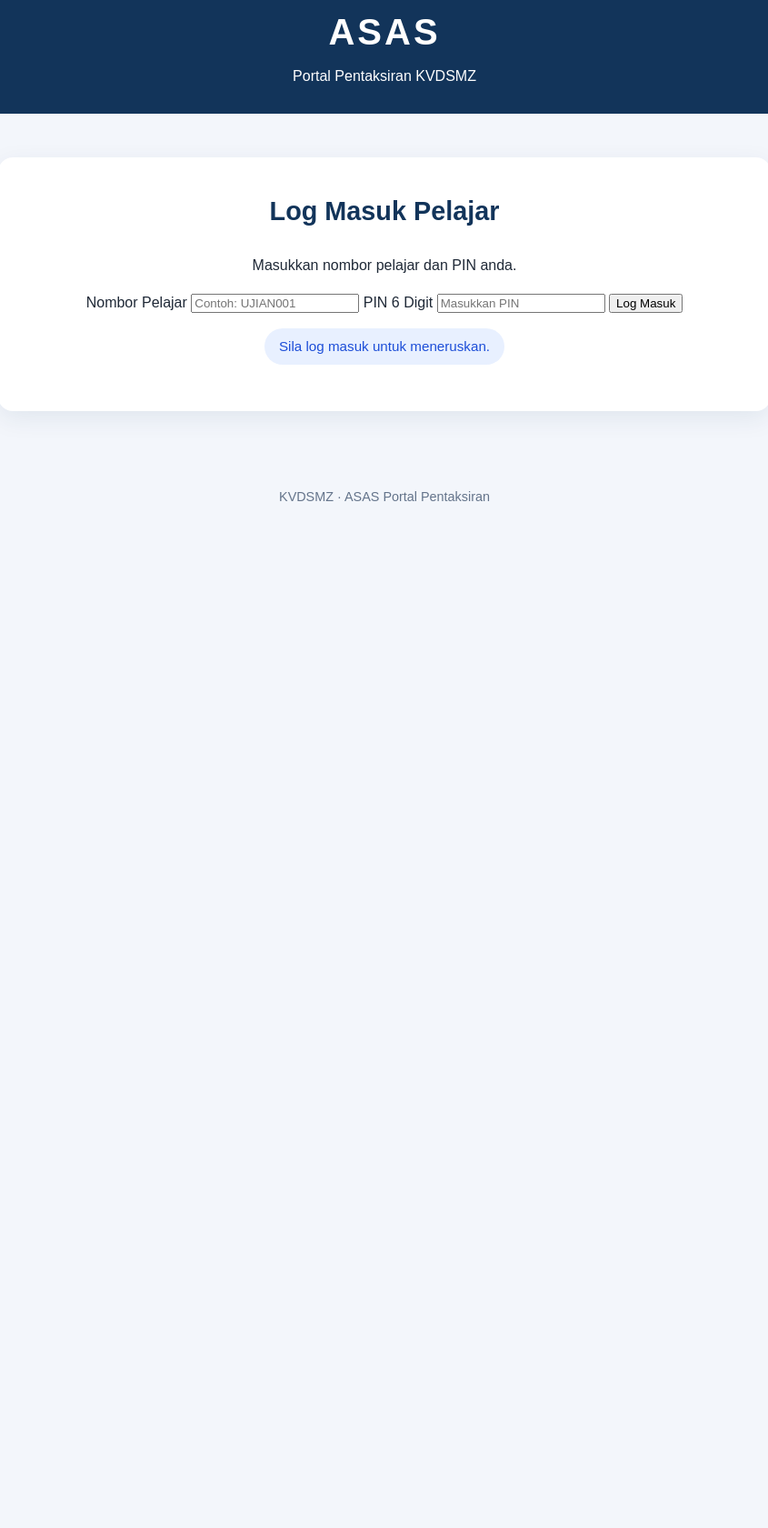
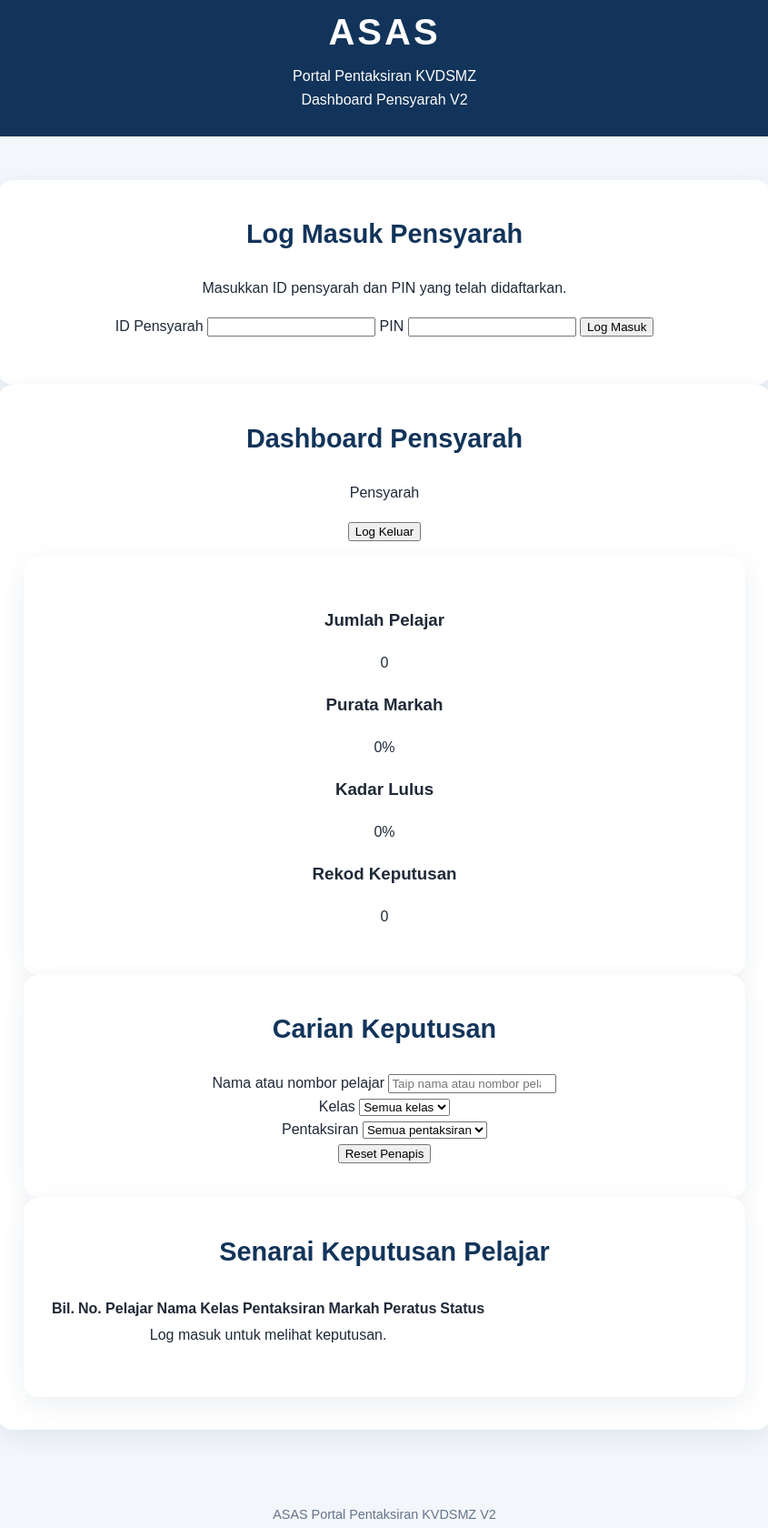
Before and after one commit to CikguMaz/asas-portal-pentaksiran-kvdsmz, a plain HTML site: page index.html in a window 1280 px wide. Shown: the part 25-1705 px from the top of the page at 91% size, without its empty margins (217-1062 px from the left). Before the commit the page ends 800 px from the top, so only its background shows below. Drawn offline with Linux system fonts and the light colour scheme.

Commit message:
Update index.html

```diff
--- a/index.html
+++ b/index.html
@@ -4,83 +4,155 @@
 <head>
   <meta charset="UTF-8">
   <meta name="viewport" content="width=device-width, initial-scale=1.0">
-  <meta name="theme-color" content="#12345a">
-  <title>ASAS | Portal Pentaksiran KVDSMZ</title>
+  <meta name="theme-color" content="#12305a">
+  <title>Dashboard Pensyarah | ASAS KVDSMZ</title>
   <link rel="stylesheet" href="style.css">
 </head>
 <body>
-  <header>
-    <h1>ASAS</h1>
-    <p>Portal Pentaksiran KVDSMZ</p>
+  <header class="header">
+    <div class="container">
+      <h1>ASAS</h1>
+      <p>Portal Pentaksiran KVDSMZ</p>
+      <span>Dashboard Pensyarah V2</span>
+    </div>
   </header>
 
-  <main>
-    <section id="loginPanel">
-      <h2>Log Masuk Pelajar</h2>
-      <p>Masukkan nombor pelajar dan PIN anda.</p>
+  <main class="container">
+    <!-- LOGIN PENSYARAH -->
+    <section id="loginPanel" class="panel">
+      <h2>Log Masuk Pensyarah</h2>
+      <p>Masukkan ID pensyarah dan PIN yang telah didaftarkan.</p>
 
       <form id="loginForm">
-        <label for="noPelajar">Nombor Pelajar</label>
+        <label for="idPensyarah">ID Pensyarah</label>
         <input
-          id="noPelajar"
-          name="noPelajar"
           type="text"
+          id="idPensyarah"
+          name="idPensyarah"
           autocomplete="username"
           required
-          maxlength="30"
-          placeholder="Contoh: UJIAN001"
         >
 
-        <label for="pin">PIN 6 Digit</label>
+        <label for="pinPensyarah">PIN</label>
         <input
-          id="pin"
-          name="pin"
           type="password"
+          id="pinPensyarah"
+          name="pinPensyarah"
           inputmode="numeric"
-          pattern="[0-9]{6}"
-          minlength="6"
-          maxlength="6"
           autocomplete="current-password"
           required
-          placeholder="Masukkan PIN"
         >
 
-        <button id="loginButton" type="submit">Log Masuk</button>
+        <button type="submit" id="loginButton">
+          Log Masuk
+        </button>
       </form>
 
-      <p id="status" role="status" aria-live="polite">
-        Sila log masuk untuk meneruskan.
-      </p>
+      <p id="loginStatus" role="status" aria-live="polite"></p>
     </section>
 
-    <section id="studentPanel" hidden>
-      <h2>Selamat Datang</h2>
-      <p id="namaPelajar"></p>
-      <p id="maklumatPelajar"></p>
+    <!-- DASHBOARD -->
+    <section id="dashboardPanel" class="hidden">
+      <div class="panel dashboard-heading">
+        <div>
+          <h2>Dashboard Pensyarah</h2>
+          <p id="namaPensyarah">Pensyarah</p>
+        </div>
+        <button id="logoutButton" type="button" class="secondary">
+          Log Keluar
+        </button>
+      </div>
 
-<p id="statusPelajar" role="status"></p>
+      <p id="dashboardStatus" role="status" aria-live="polite"></p>
 
-<hr>
+      <!-- RINGKASAN -->
+      <section class="stats-grid" aria-label="Ringkasan keputusan">
+        <article class="stat-card">
+          <h3>Jumlah Pelajar</h3>
+          <p id="jumlahPelajar">0</p>
+        </article>
 
-<section id="subjekPanel">
-  <h2>Subjek Saya</h2>
-  <p id="statusSubjek" role="status">
-    Senarai subjek akan dipaparkan di sini.
-  </p>
-  <div id="senaraiSubjek"></div>
-  <p id="statusKuiz" role="status"></p>
-<div id="senaraiKuiz"></div>
-  <p id="statusSoalan" role="status"></p>
-<div id="senaraiSoalan"></div>
-</section>
+        <article class="stat-card">
+          <h3>Purata Markah</h3>
+          <p id="purataMarkah">0%</p>
+        </article>
 
-<button id="logoutButton" type="button">Log Keluar</button>
+        <article class="stat-card">
+          <h3>Kadar Lulus</h3>
+          <p id="kadarLulus">0%</p>
+        </article>
 
+        <article class="stat-card">
+          <h3>Rekod Keputusan</h3>
+          <p id="jumlahRekod">0</p>
+        </article>
+      </section>
+
+      <!-- CARIAN DAN PENAPIS -->
+      <section class="panel">
+        <h2>Carian Keputusan</h2>
+
+        <div class="filter-grid">
+          <div>
+            <label for="carian">Nama atau nombor pelajar</label>
+            <input
+              type="search"
+              id="carian"
+              placeholder="Taip nama atau nombor pelajar"
+            >
+          </div>
+
+          <div>
+            <label for="filterKelas">Kelas</label>
+            <select id="filterKelas">
+              <option value="">Semua kelas</option>
+            </select>
+          </div>
+
+          <div>
+            <label for="filterPentaksiran">Pentaksiran</label>
+            <select id="filterPentaksiran">
+              <option value="">Semua pentaksiran</option>
+            </select>
+          </div>
+        </div>
+
+        <button type="button" id="resetFilter" class="secondary">
+          Reset Penapis
+        </button>
+      </section>
+
+      <!-- JADUAL KEPUTUSAN -->
+      <section class="panel">
+        <h2>Senarai Keputusan Pelajar</h2>
+        <div class="table-wrap">
+          <table>
+            <thead>
+              <tr>
+                <th>Bil.</th>
+                <th>No. Pelajar</th>
+                <th>Nama</th>
+                <th>Kelas</th>
+                <th>Pentaksiran</th>
+                <th>Markah</th>
+                <th>Peratus</th>
+                <th>Status</th>
+              </tr>
+            </thead>
+            <tbody id="jadualKeputusan">
+              <tr>
+                <td colspan="8">Log masuk untuk melihat keputusan.</td>
+              </tr>
+            </tbody>
+          </table>
+        </div>
+        <p id="statusKeputusan" role="status" aria-live="polite"></p>
+      </section>
     </section>
   </main>
 
-  <footer>
-    <p>KVDSMZ · ASAS Portal Pentaksiran</p>
+  <footer class="footer">
+    <p>ASAS Portal Pentaksiran KVDSMZ V2</p>
   </footer>
 
   <script src="script.js"></script>
```
